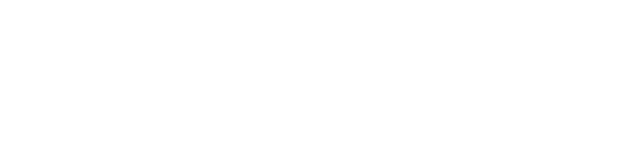
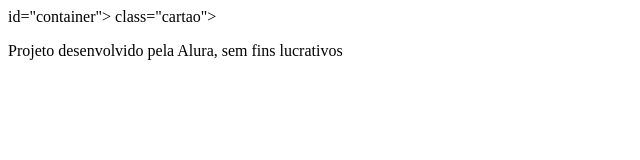
Before and after one commit to asfaltou/Flashcard1, a plain HTML site: page index.html in a window 1280 px wide. Shown: the whole page, without its empty margins (0-640 px from the left). Drawn offline with Linux system fonts and the light colour scheme.

Commit message:
Add files via upload

```diff
--- a/index.html
+++ b/index.html
@@ -6,6 +6,13 @@
     <title>Flashcard</title>
 </head>
 <body>
-
+    <main>
+        <section>  id="container">
+            <articlec> class="cartao"></article>
+        </section>
+    </main>
+    <footer>
+        <p>Projeto desenvolvido pela Alura, sem fins lucrativos</p>
+    </footer>
 </body>
 </html>
```
